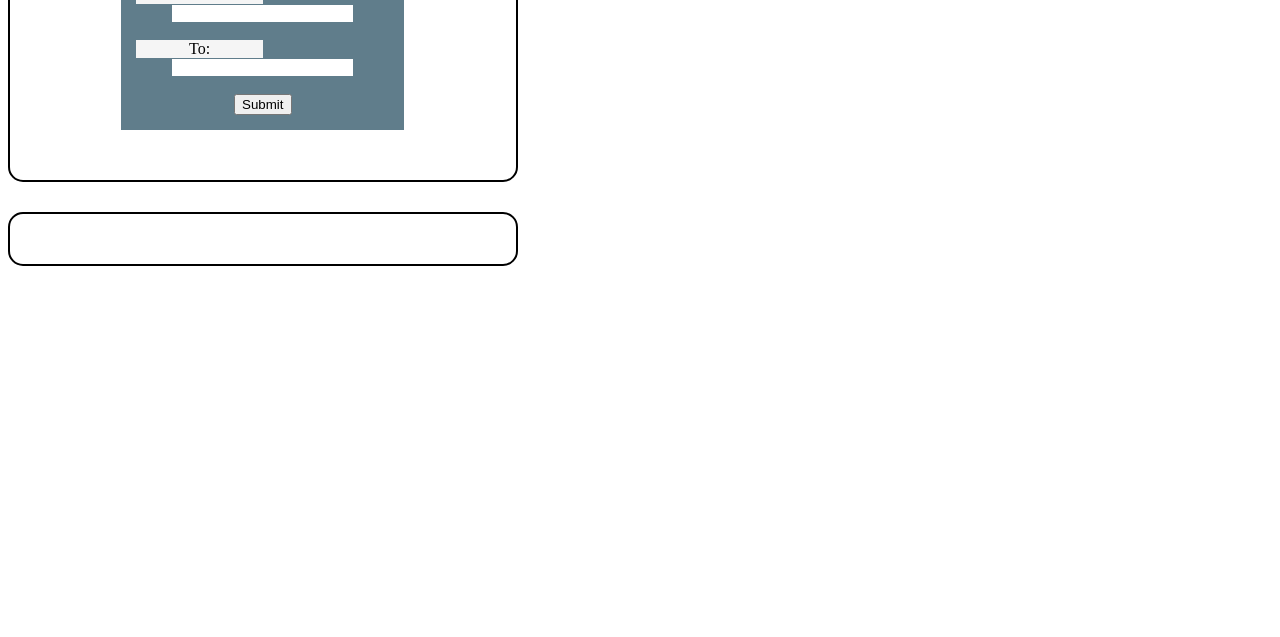
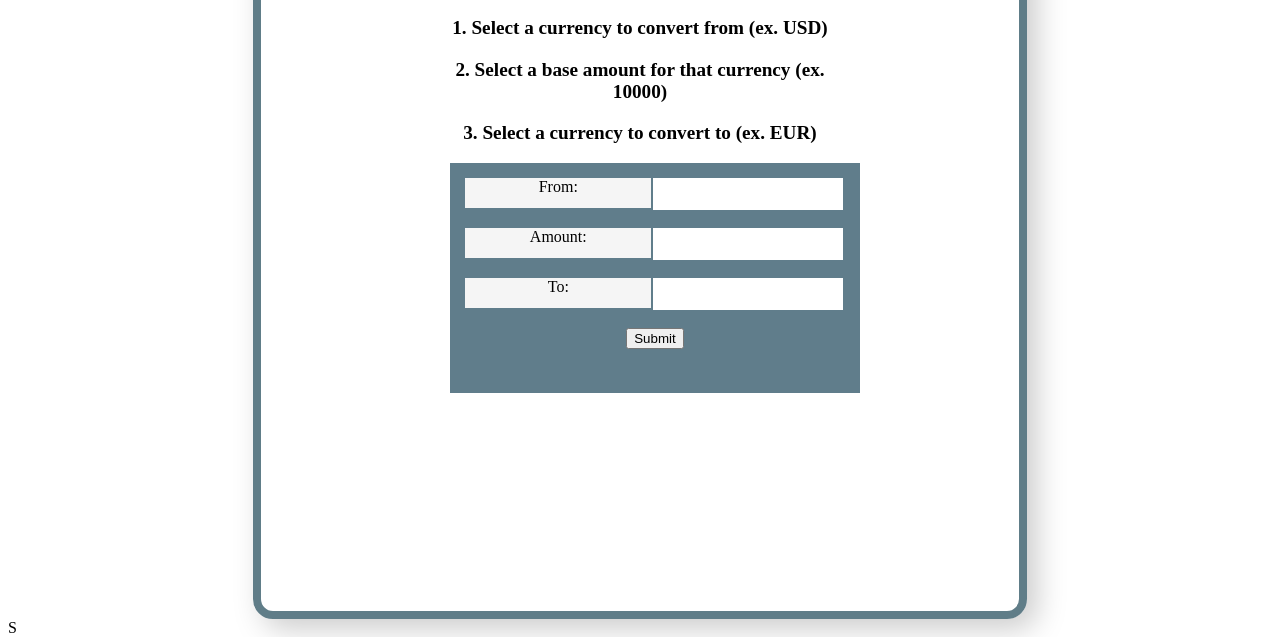
Before and after one commit to James-Brissette/currency_converter, a website: page public/index.html in a window 1280 px wide. Shown: the part 173-810 px from the top of the page. Drawn offline with Linux system fonts and the light colour scheme.

Commit message:
formatting front end

```diff
--- a/public/index.html
+++ b/public/index.html
@@ -7,8 +7,12 @@
 </head>
 
 <body>
-    <div>
+    <div id="container">
+        <div id="form-container">
             <h1>Currency Converter</h1>
+            <p class='explanation'>1. Select a currency to convert from (ex. USD)</p>
+            <p class='explanation'>2. Select a base amount for that currency (ex. 10000)</p>
+            <p class='explanation'>3. Select a currency to convert to (ex. EUR)</p>
             <form action='/currency'>
                 <label for='base_currency'>From:</label>
                 <input type='text' id='base_currency' name='base_currency'><br><br>
@@ -23,5 +27,6 @@
         <div id="output">
             <p id='conversion-output'></p>
         </div>
+    </div>
 </body>
-</html>
+</html>S
--- a/public/stylesheets/styles.css
+++ b/public/stylesheets/styles.css
@@ -1,38 +1,60 @@
-div {
-    border: 2px solid black;
-    width: 40%;
-    border-radius: 15px;
-    margin-bottom: 30px;
+html, body {
+    height: 98%;
 }
 
+div {
+    width: 50%;
+    margin: 0 auto;
+}
+
+.explanation {
+    font-weight: bold;
+    font-size: 1.2em;
+    text-align: center;
+}
 label {
     position: relative;
     float: left;
-    width: 50%;
+    width: 49%;
     background-color: #F5F5F5;
+    height: 30px;
 }
 form {
     text-align: center;
     margin: auto;
-    width: 50%;
+    width: 100%;
     background-color: #607D8B;
     padding: 15px;
     margin-bottom: 50px;
+    height: 200px;
 }
 
 input {
+    width: 49%;
     border: none;
     background-color: white;
+    height: 30px;
 }
 h1 {
     text-align: center;
+    font-size: 3em;
 }
 
 #output {
     height: 50px;
-    display: inline-block
+    margin: 20px auto;
 }
 
 #output > p {
     text-align: center;
 }
+
+#container {
+    border-radius: 20px;
+    box-shadow: 10px 10px 30px #ccc;
+    border: 8px solid #607D88;
+    width: 60%;
+    height: 100%;
+    position: relative;
+    margin: 0 auto;
+}
```
Lines whose indentation alone changed are shown as unchanged.
